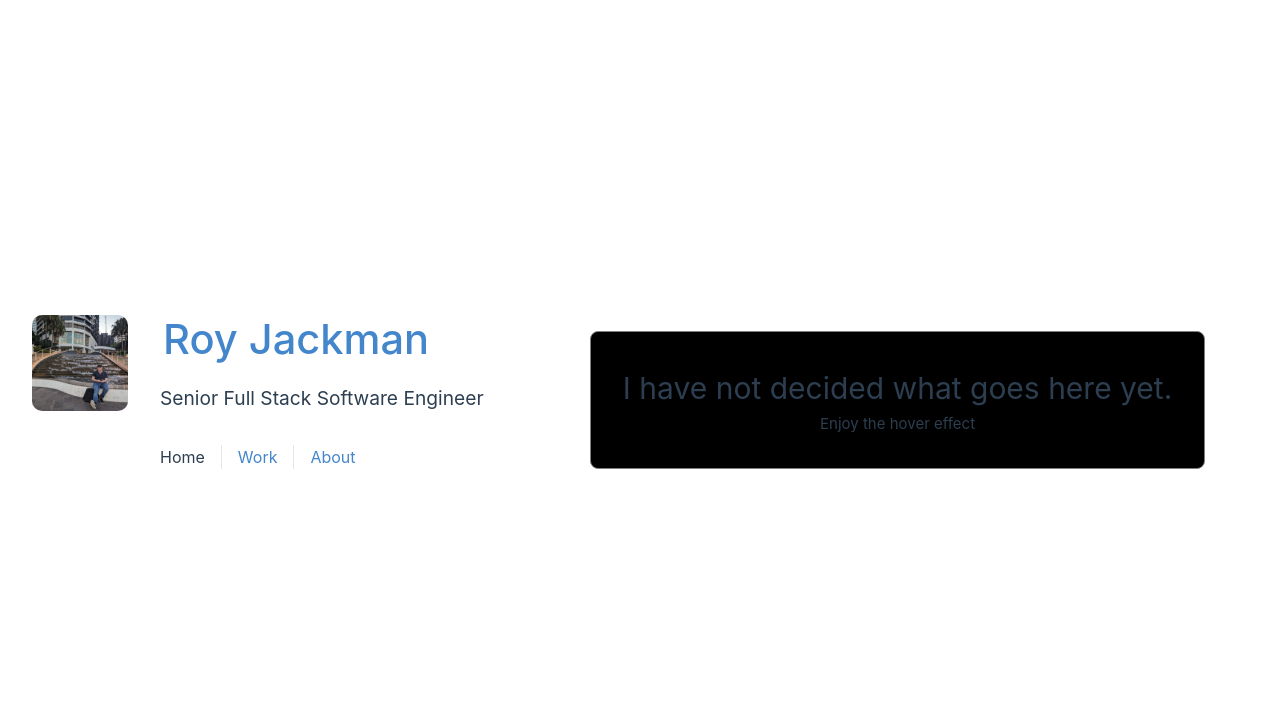
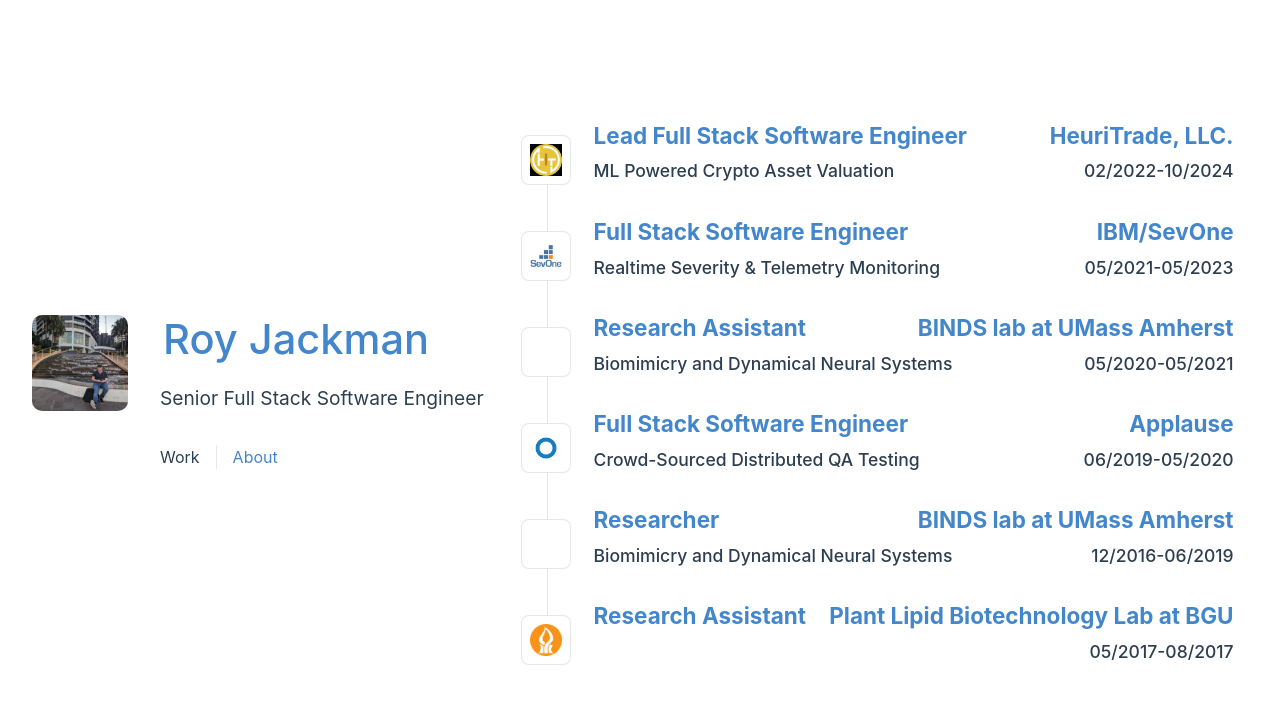
Before and after one commit to royJackman/royjackman.github.io, a Vue app: page / in a window 1280 px wide. Shown: the top 704 px of the page. Built offline with nearby package versions, Linux system fonts and the light colour scheme.

Commit message:
feat(Home): set WorkView to be home page instead of PlaceHolder

```diff
--- a/src/components/FaceCard.vue
+++ b/src/components/FaceCard.vue
@@ -12,8 +12,7 @@
       <h1 class="accent">{{ msg }}</h1>
       <h3>Senior Full Stack Software Engineer</h3>
       <nav>
-        <RouterLink to="/">Home</RouterLink>
-        <RouterLink to="/work">Work</RouterLink>
+        <RouterLink to="/">Work</RouterLink>
         <RouterLink to="/about">About</RouterLink>
       </nav>
     </div>
--- a/src/components/PlaceHolder.vue
+++ b/src/components/PlaceHolder.vue
@@ -1,6 +1,7 @@
 <template>
     <div class="card">
-        <h1>I have not decided what goes here yet.</h1>
+        <h1>This is a placeholder!</h1>
+        <h3>I have not decided what goes here yet.</h3>
         <h4>Enjoy the hover effect</h4>
      </div>
 </template>
--- a/src/router/index.ts
+++ b/src/router/index.ts
@@ -1,16 +1,10 @@
 import { createRouter, createWebHistory } from 'vue-router'
-import HomeView from '../views/HomeView.vue'
 
 const router = createRouter({
   history: createWebHistory(import.meta.env.BASE_URL),
   routes: [
     {
       path: '/',
-      name: 'home',
-      component: HomeView
-    },
-    {
-      path: '/work',
       name: 'work',
       component: () => import('../views/WorkView.vue')
     },
```
